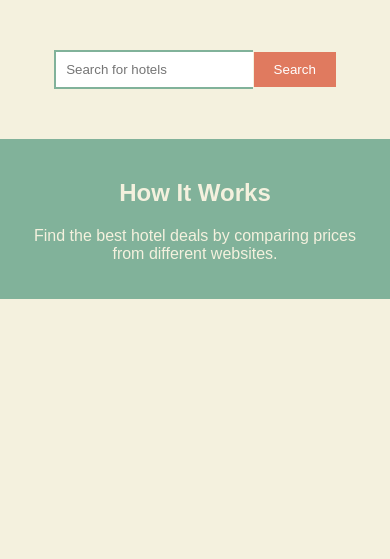
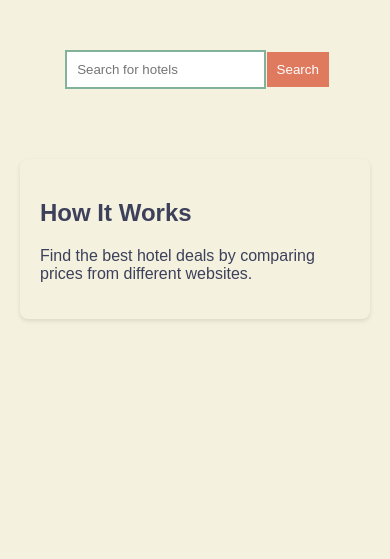
Before and after one commit to larslovold/IDATA2306-Applikasjonsutvikling-Group-18, a PHP site: page / in a window 390 px wide. Shown: the part 146-705 px from the top of the page. Run offline with PHP 8.4, Linux system fonts and the light colour scheme.

Commit message:
improved web page structure

```diff
--- a/src/main/html/FrontPage.css
+++ b/src/main/html/FrontPage.css
@@ -33,26 +33,28 @@ nav a {
     padding: 50px 20px;
 }
 
-.search-form input[type="text"] {
+.search-form input[type="text"],
+.search-form button {
     padding: 10px;
     margin-right: -4px; /* Adjust based on your styling to align perfectly */
     border: 2px solid #81B29A;
-    border-right: none;
+    cursor: pointer;
 }
 
 .search-form button {
-    padding: 10px 20px;
     background-color: #E07A5F;
     color: white;
     border: none;
-    cursor: pointer;
 }
 
-.how-it-works {
-    background-color: #81B29A;
-    color: #F4F1DE;
-    padding: 20px;
-    text-align: center;
+.how-it-works, .content-section {
+    background-color: #F4F1DE;
+    color: #3D405B;
+    padding: 20px 40px; /* Adjust this padding as necessary */
+    margin: 20px auto;
+    max-width: 800px; /* Adjust based on preference */
+    border-radius: 8px;
+    box-shadow: 0 2px 4px rgba(0,0,0,0.1);
 }
 
 footer {
@@ -65,29 +67,21 @@ footer {
     width: 100%;
 }
 
+/* Corrected media query structure */
 @media (max-width: 600px) {
     nav li {
         display: block;
         margin: 10px 0;
     }
 
-    .content-section {
-        background-color: #F4F1DE;
-        color: #3D405B;
-        padding: 20px 40px;
-        margin: 20px auto;
-        max-width: 600px; /* Adjust based on preference */
-        border-radius: 8px;
-        box-shadow: 0 2px 4px rgba(0,0,0,0.1);
+    .content-section, .how-it-works {
+        padding: 20px 20px; /* Reduced padding for smaller screens */
+        margin: 20px;
+        max-width: 600px;
     }
 
-    .content-section h1 {
-        color: #E07A5F;
-    }
-
-    @media (max-width: 600px) {
-        .content-section {
-            margin: 20px;
+    .map-container iframe {
+        height: 300px;
     }
 }
 
@@ -116,10 +110,3 @@ footer {
 .social-media a:hover {
     color: #E07A5F;
 }
-
-    @media (max-width: 600px) {
-        .map-container iframe {
-            height: 300px;
-        }
-    }
-}
```
Lines whose indentation alone changed are shown as unchanged.
